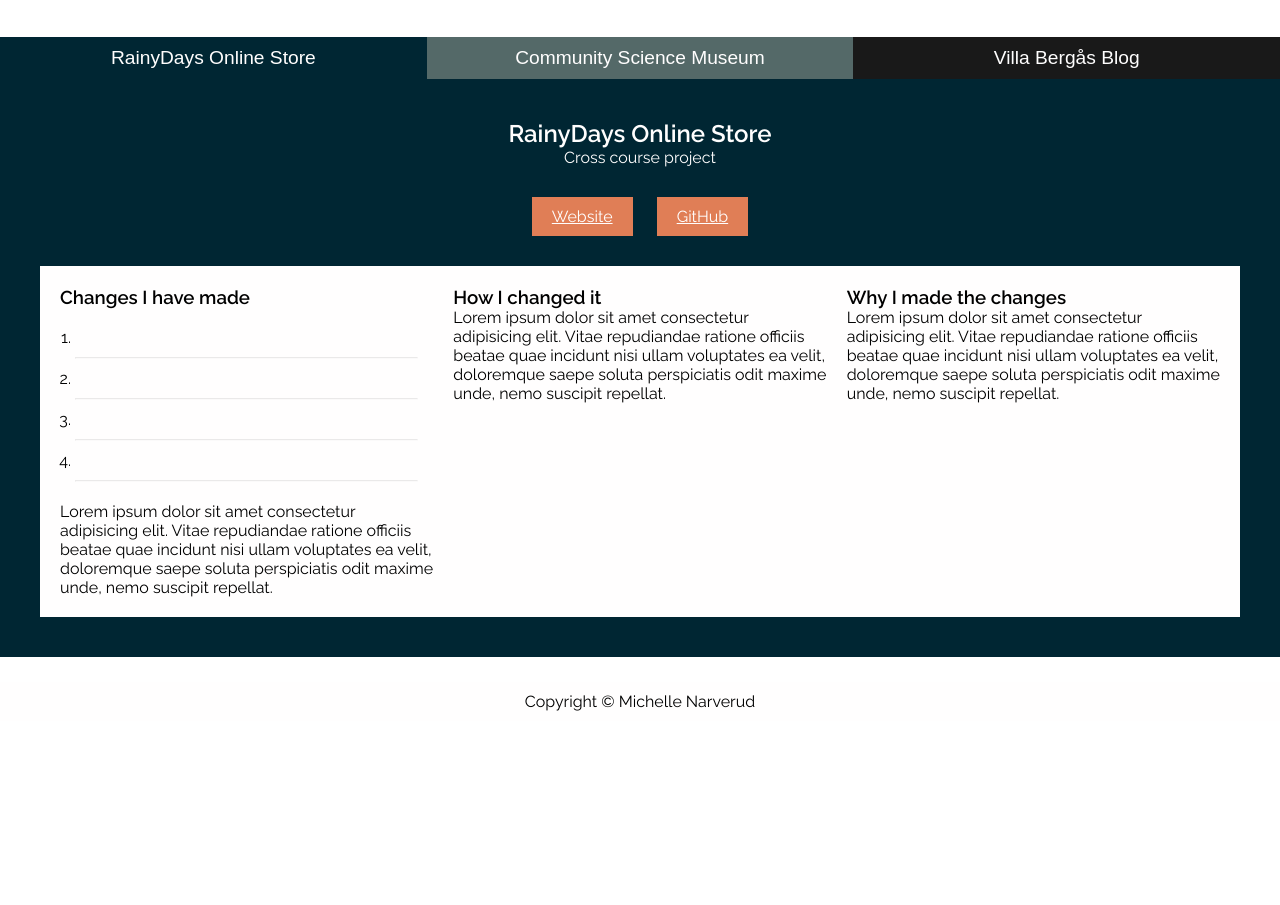
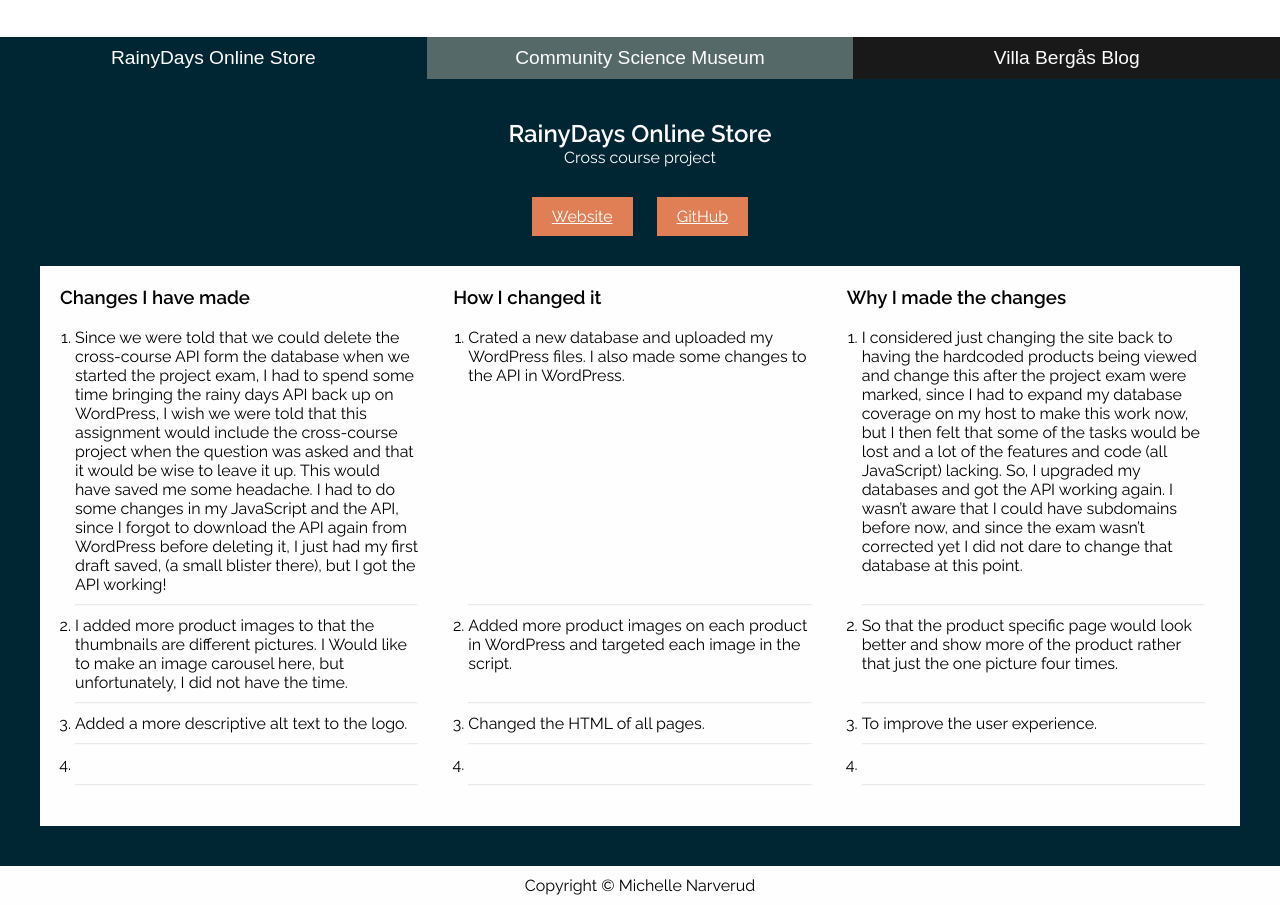
Before and after one commit to devMichelle/portfolio-1, a plain HTML site: page index.html in a window 1280 px wide. Shown: the part 79-984 px from the top of the page. Before the commit the page ends 800 px from the top, so only its background shows below. Drawn offline with Linux system fonts and the light colour scheme.

Commit message:
Added report text

```diff
--- a/index.html
+++ b/index.html
@@ -33,24 +33,59 @@
                 <div>
                     <h3>Changes I have made</h3>
                     <ol>
-                        <li></li>
+                        <li>Since we were told that we could delete the cross-course API form the database when we started the project exam, I had to spend some time bringing the rainy days API back up on WordPress, I wish we were told that this assignment would include the cross-course project when the question was asked and that it would be wise to leave it up. This would have saved me some headache.
+                            I had to do some changes in my JavaScript and the API, since I forgot to download the API again from WordPress before deleting it, I just had my first draft saved, (a small blister there), but I got the API working!
+                            </li>
                         <hr>
-                        <li></li>
+                        <li>I added more product images to that the thumbnails are different pictures. I Would like to make an image carousel here, but unfortunately, I did not have the time. </li>
                         <hr>
-                        <li></li>
+                        <li>Added a more descriptive alt text to the logo.</li>
                         <hr>
                         <li></li>
                         <hr>
                     </ol>
-                    <p>Lorem ipsum dolor sit amet consectetur adipisicing elit. Vitae repudiandae ratione officiis beatae quae incidunt nisi ullam voluptates ea velit, doloremque saepe soluta perspiciatis odit maxime unde, nemo suscipit repellat.</p>
                 </div>
                 <div>
                     <h3>How I changed it</h3>
-                    <p>Lorem ipsum dolor sit amet consectetur adipisicing elit. Vitae repudiandae ratione officiis beatae quae incidunt nisi ullam voluptates ea velit, doloremque saepe soluta perspiciatis odit maxime unde, nemo suscipit repellat.</p>
+                    <ol>
+                        <li>Crated a new database and uploaded my WordPress files. I also made some changes to the API in WordPress.</li>
+                        <br>
+                        <br>
+                        <br>
+                        <br>
+                        <br>
+                        <br>
+                        <br>
+                        <br>
+                        <br>
+                        <br>
+                        <br>
+                        <hr>
+                        <li>Added more product images on each product in WordPress and targeted each image in the script. </li>
+                        <br>
+                        <hr>
+                        <li>Changed the HTML of all pages.</li>
+                        <hr>
+                        <li></li>
+                        <hr>
+                    </ol>
                 </div>
                 <div>
                     <h3>Why I made the changes</h3>
-                    <p>Lorem ipsum dolor sit amet consectetur adipisicing elit. Vitae repudiandae ratione officiis beatae quae incidunt nisi ullam voluptates ea velit, doloremque saepe soluta perspiciatis odit maxime unde, nemo suscipit repellat.</p>
+                    <ol>
+                        <li>I considered just changing the site back to having the hardcoded products being viewed and change this after the project exam were marked, since I had to expand my database coverage on my host to make this work now, but I then felt that some of the tasks would be lost and a lot of the features and code (all JavaScript) lacking. So, I upgraded my databases and got the API working again.
+                            I wasn’t aware that I could have subdomains before now, and since the exam wasn’t corrected yet I did not dare to change that database at this point.
+                            </li>
+                        <br>
+                        <hr>
+                        <li>So that the product specific page would look better and show more of the product rather that just the one picture four times. </li>
+                        <br>
+                        <hr>
+                        <li>To improve the user experience.</li>
+                        <hr>
+                        <li></li>
+                        <hr>
+                    </ol>
                 </div>
             </div>
         </section>
```
